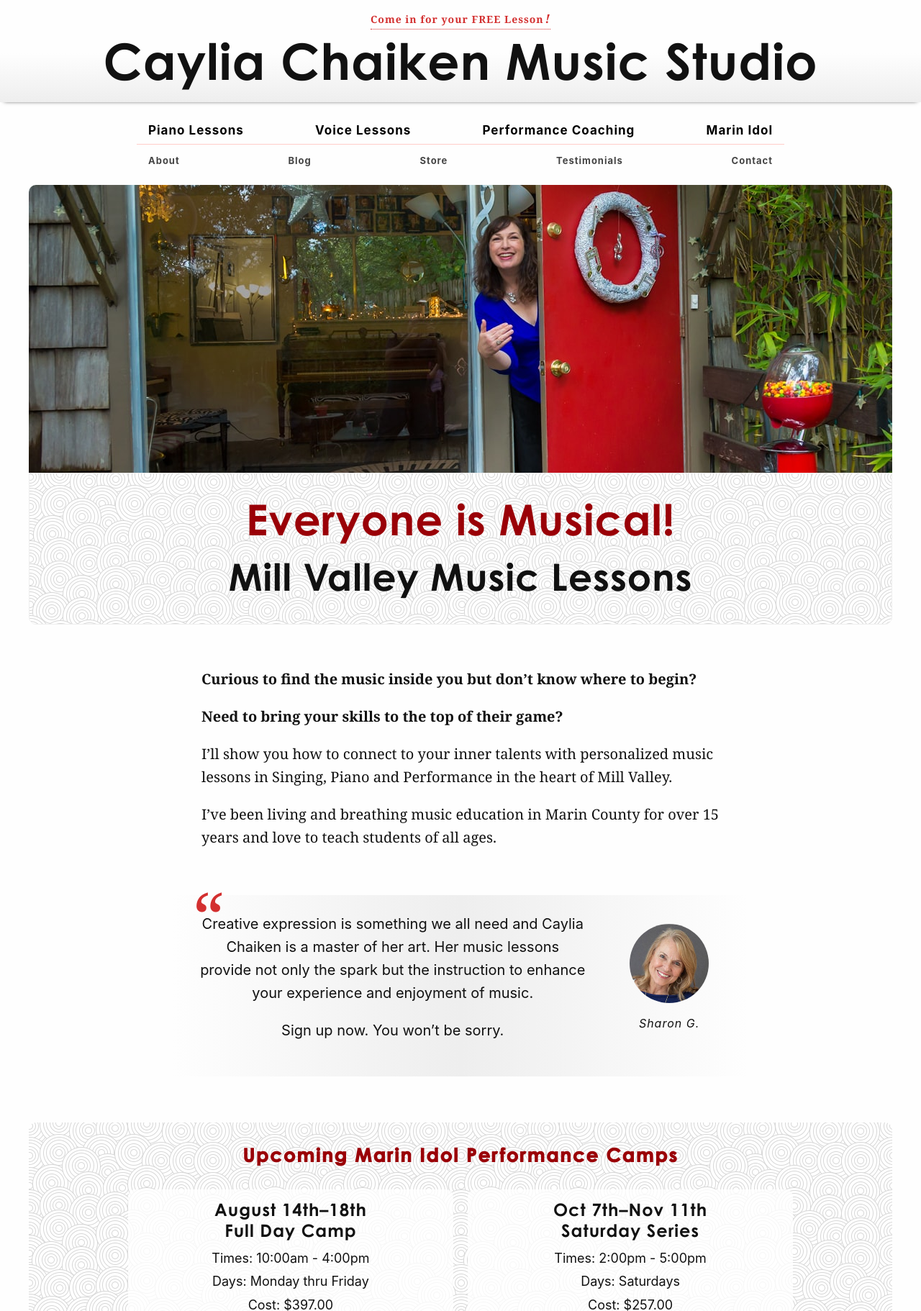
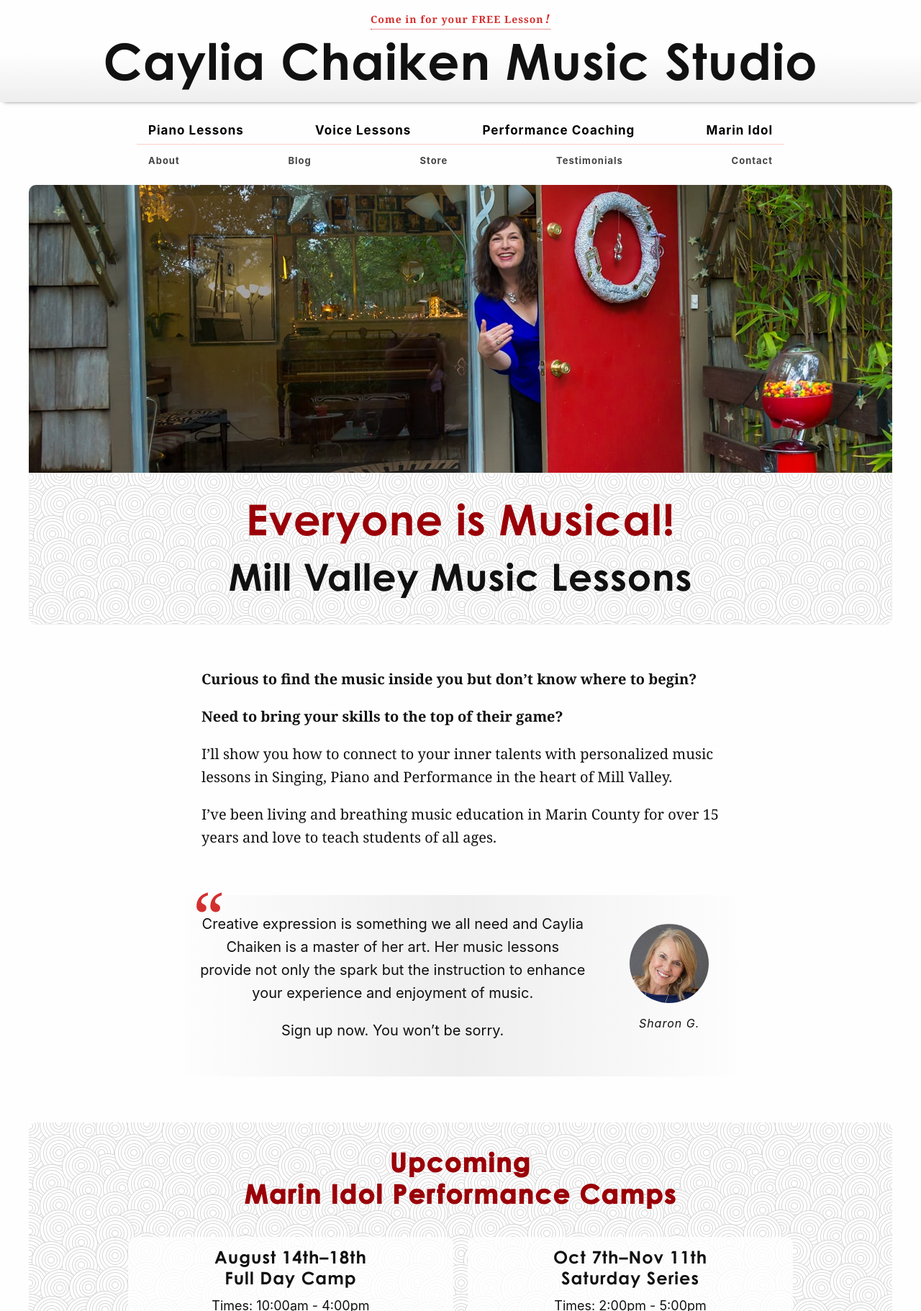
Before and after one commit to cchaiken/ccms, a Jekyll site: the page built from index.md, in a window 1280 px wide. Shown: the top 1822 px of the page at 72% size. Built offline with Jekyll 4.4.1, drawn with Linux system fonts in a browser that asks for light colours; some web fonts are replaced; grey boxes are pictures that could not be loaded.

Commit message:
resize idol register heading

```diff
--- a/_includes/idol-camps.html
+++ b/_includes/idol-camps.html
@@ -1,17 +1,19 @@
 {% if page.camps %}
   {% assign camps = page.camps %}
   {% assign extra-heading = '' %}
+  {% assign header-span-class = '' %}
 {% else %}
   {% assign idol-page = site.pages | where: 'id', 'marin-idol-performance-camps' %}
   {% assign camps = idol-page[0].camps %}
   {% assign extra-heading = 'Marin Idol Performance ' %}
   {% assign more = true %}
+  {% assign header-span-class = ' class="no-wrap"' %}
 {% endif %}
 
 {% if camps %}
 {% assign camp-quantity = camps | size %}
 <section class="upcoming-camps pattern">
-    <h2>Upcoming {{ extra-heading }}{% if camp-quantity > 1 %}Camps{% else %}Camp{% endif %}</h2>
+    <h2>Upcoming <span{{ header-span-class }}>{{ extra-heading }}{% if camp-quantity > 1 %}Camps{% else %}Camp{% endif %}</span></h2>
     {% for camp in camps %}
     <div class="camp-register">
     <h3>
--- a/_sass/structure/_sections.scss
+++ b/_sass/structure/_sections.scss
@@ -262,9 +262,14 @@ section {
 
   h2 {
     color: $c-secondary-dark;
+    font-size: 2.25em;
     font-weight: bold;
     letter-spacing: 2px;
     margin: .5em auto;
+
+    .no-wrap {
+      display: block;
+    }
   }
   h3 {
     margin: 0 0 .2em;
```
